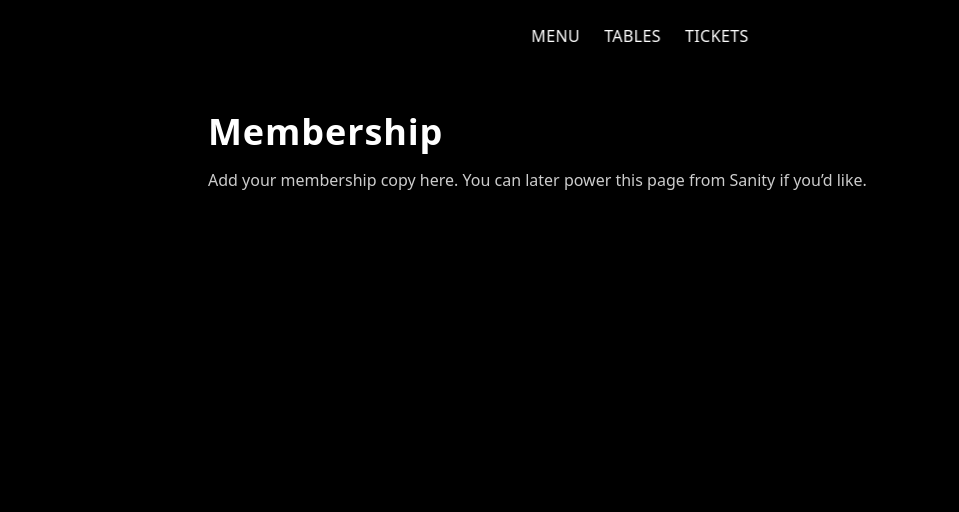
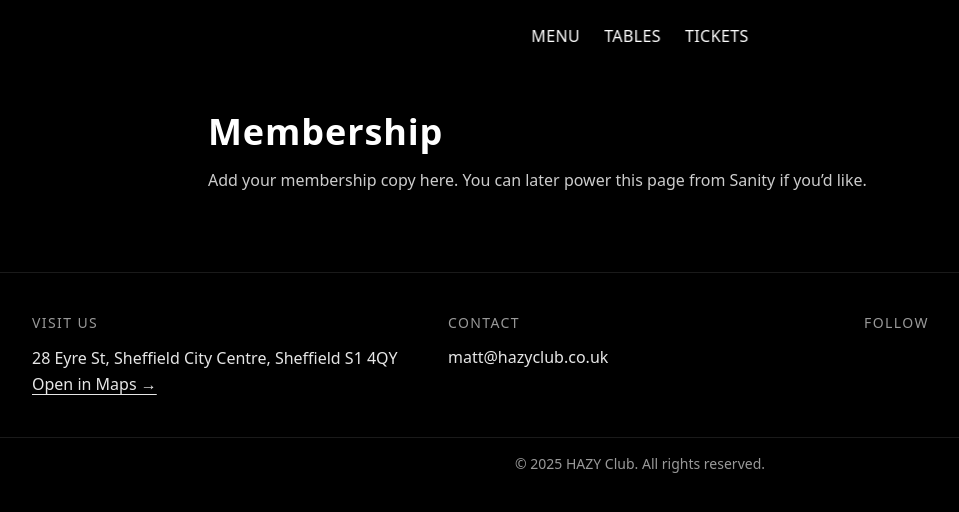
Before and after one commit to bojianlee19-design/club5, a Next.js app: page /about in a window 1280 px wide. Shown: the top 512 px of the page, without its empty margins (0-959 px from the left). Built offline with nearby package versions, Linux system fonts and the light colour scheme.

Commit message:
Update layout.tsx

```diff
--- a/app/layout.tsx
+++ b/app/layout.tsx
@@ -1,20 +1,22 @@
 // app/layout.tsx
-import './globals.css'
-import type { Metadata } from 'next'
-import TopNav from '@/components/TopNav'
+import type { Metadata } from 'next';
+import './globals.css';
+import TopNav from '@/components/TopNav';
+import Footer from '@/components/Footer';
 
 export const metadata: Metadata = {
   title: 'HAZY Club',
-  description: 'Nights • Music • Community',
-}
+  description: 'Nights · Music · Community',
+};
 
 export default function RootLayout({ children }: { children: React.ReactNode }) {
   return (
-    <html lang="en">
-      <body className="min-h-screen bg-black text-white antialiased">
+    <html lang="en" className="h-full">
+      <body className="min-h-full bg-black text-white">
         <TopNav />
         {children}
+        <Footer />
       </body>
     </html>
-  )
+  );
 }
```
